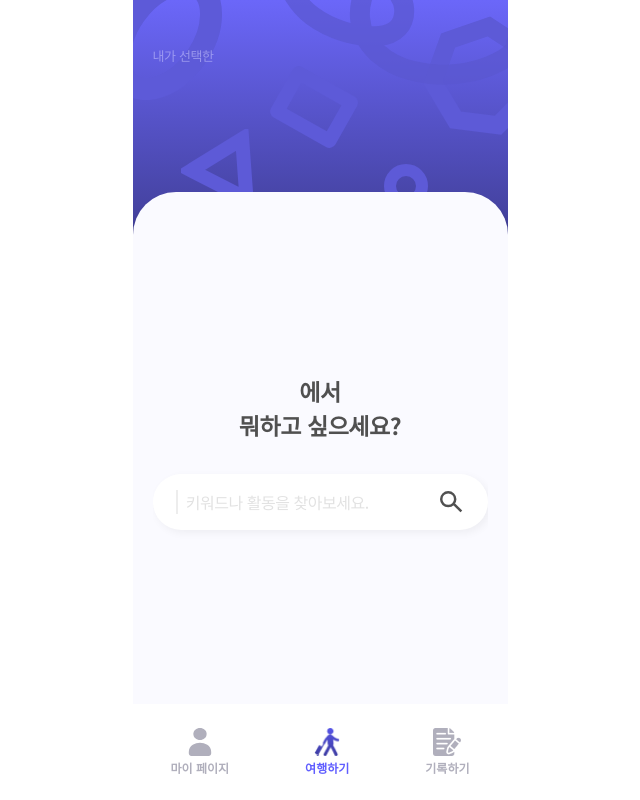
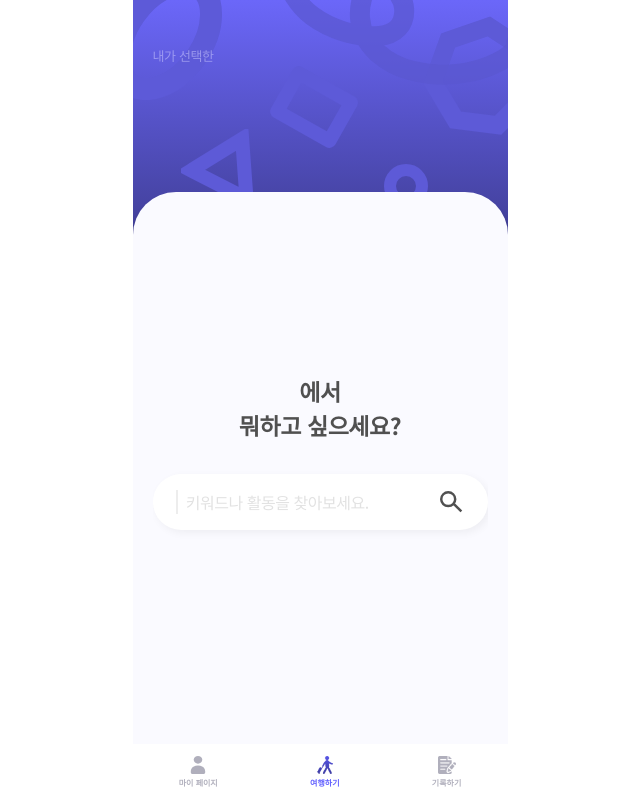
Before and after one commit to BTS-Busan-Trip-Supporter/front-end, a Next.js app: page /travel/auto in a window 1280 px wide. Shown: the whole page, without its empty margins (320-960 px from the left). Built offline with nearby package versions, Linux system fonts and the light colour scheme.

Commit message:
fix: resize navigationbar

```diff
--- a/src/app/globals.css
+++ b/src/app/globals.css
@@ -36,9 +36,3 @@ main {
   flex-direction: column;
   overflow: hidden;
 }
-
-@media (prefers-color-scheme: dark) {
-  /* html {
-    color-scheme: dark;
-  } */
-}
--- a/src/app/layout.tsx
+++ b/src/app/layout.tsx
@@ -4,10 +4,10 @@ import { Inter } from 'next/font/google';
 import './globals.css';
 import { NavigationBar } from '@/components';
 import {
-  TravelScheduleStoreProvider,
+  AuthProvider,
   TanStackQueryProvider,
   ToastProvider,
-  AuthProvider,
+  TravelScheduleStoreProvider,
 } from '@/providers';
 
 const inter = Inter({ subsets: ['latin'] });
@@ -25,7 +25,6 @@ export default function RootLayout({
   return (
     <html lang='ko-kr'>
       <head>
-        <meta name='theme-color' content='#605EFF' />
         <meta
           name='viewport'
           content='width=device-width, initial-scale=1, maximum-scale=1.0, user-scalable=no'
--- a/src/components/NavigationBar.tsx
+++ b/src/components/NavigationBar.tsx
@@ -87,7 +87,7 @@ const styles = {
     display: flex;
     justify-content: space-around;
     align-items: center;
-    padding: 1.5rem 0;
+    padding: 0.75rem 0;
     position: fixed;
     bottom: 0;
     background-color: white;
@@ -102,7 +102,7 @@ const styles = {
     color: ${(props) => (props.$active ? '#605EFF' : '#b0afbc')};
 
     font-family: 'Noto Sans KR';
-    font-size: 0.75rem;
+    font-size: 0.5rem;
     font-style: normal;
     font-weight: 700;
     line-height: normal;
@@ -116,7 +116,6 @@ const styles = {
   `,
 
   icon: styled.img`
-    width: 1.75rem;
-    object-fit: content;
+    width: 1.125rem;
   `,
 };
--- a/src/components/travel/ContentsCard.tsx
+++ b/src/components/travel/ContentsCard.tsx
@@ -16,7 +16,7 @@ export function ContentsCard({
 const styles = {
   container: styled.div<{ $type: 'auto' | 'traveler' | 'edit' }>`
     width: 100%;
-    min-height: calc(100% - 96.7px);
+    height: calc(100% - 34px);
     border-radius: 2.6875rem;
     background: #fafaff;
     box-shadow: 0px 4px 4px 0px rgba(0, 0, 0, 0.25);
```
